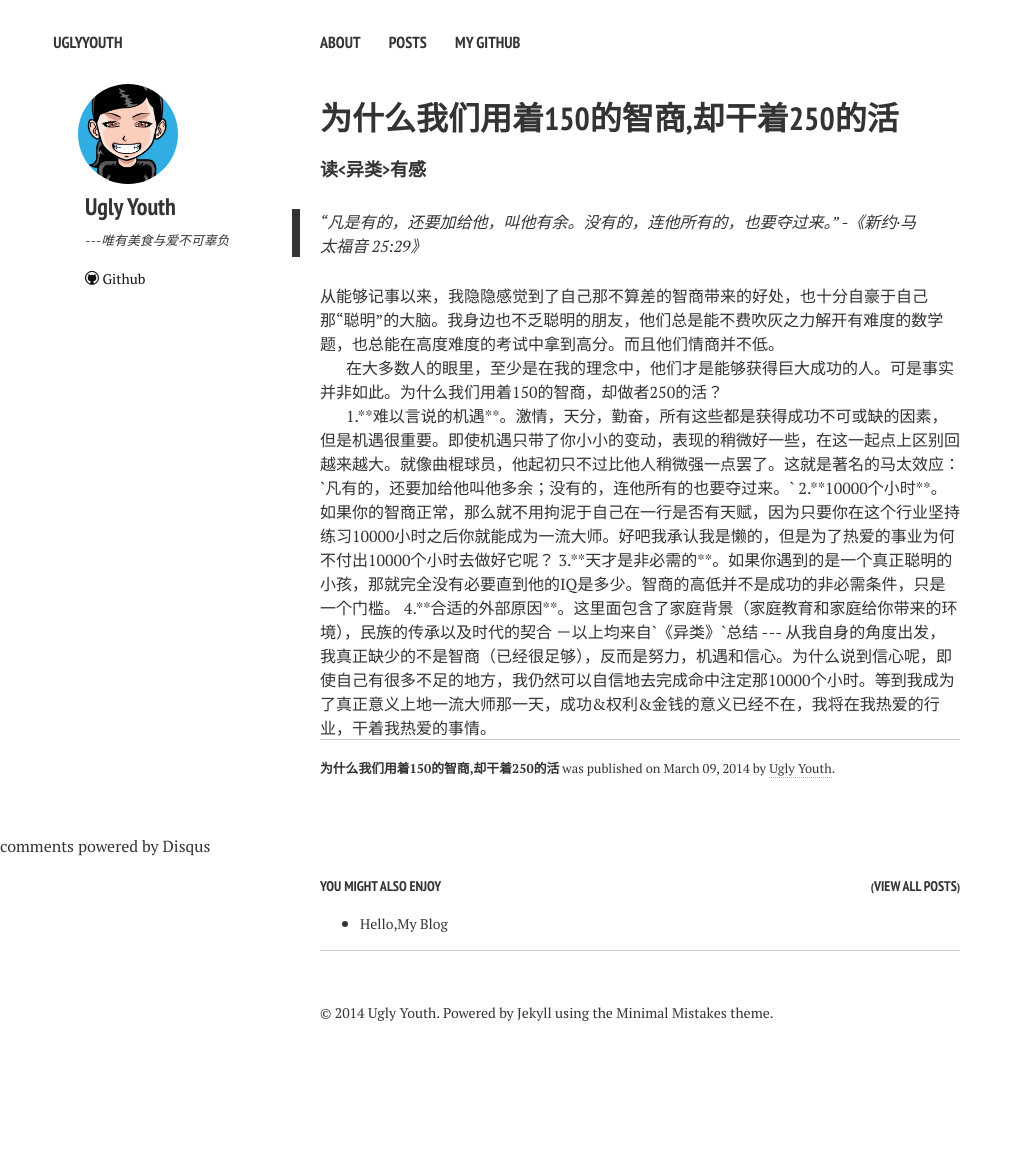
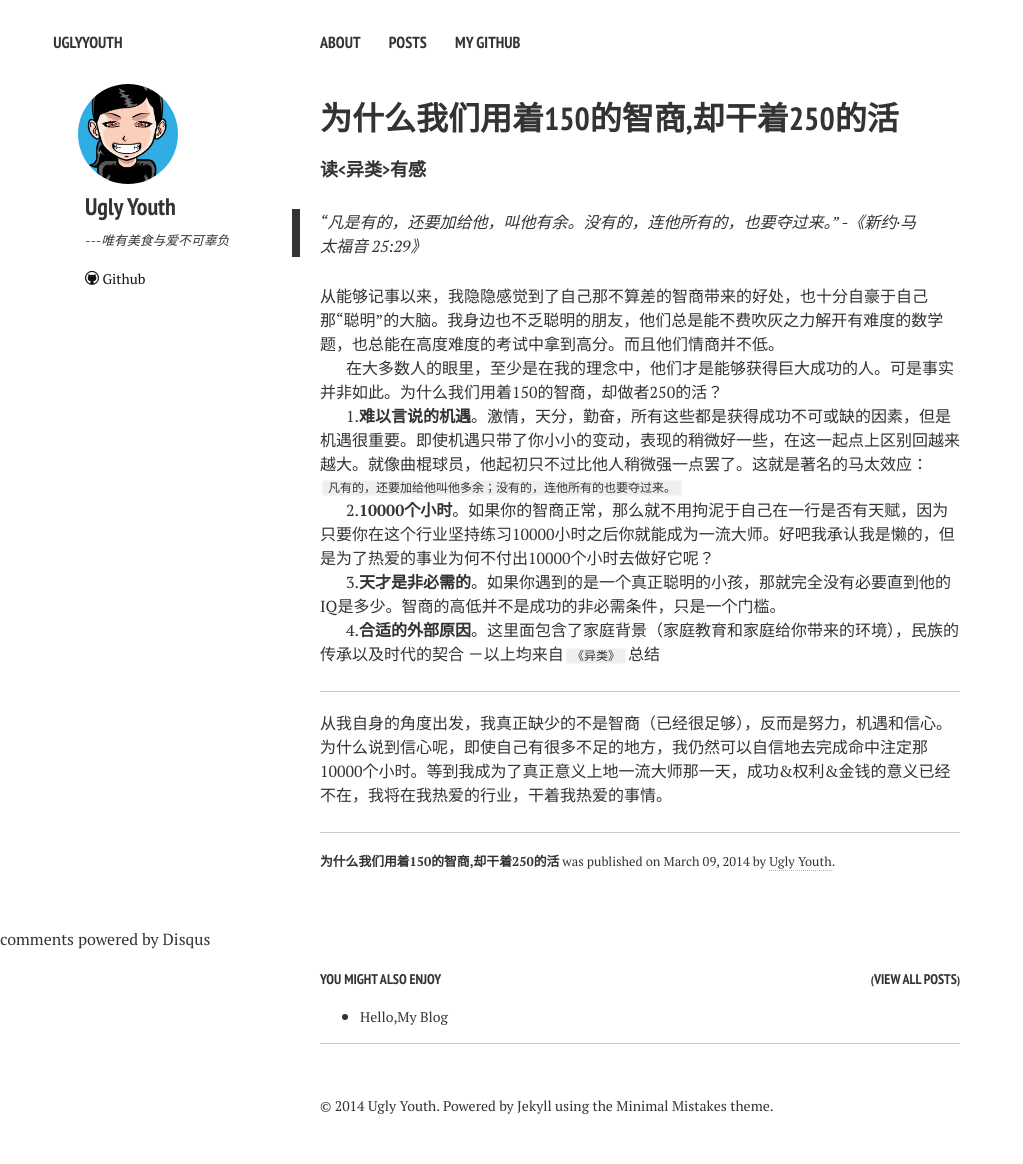
Before and after one commit to uglyyouth/uglyyouth.github.io, a Jekyll site: the page built from _posts/2014-03-08-outliers.md, in a window 1280 px wide. Shown: the whole page, without its empty margins (0-1023 px from the left). Built offline with Jekyll 4.4.1, drawn with Linux system fonts in a browser that asks for light colours; nearby versions of some CDN libraries; comment, search, counter and statistics services are not loaded; before the commit the page ends 1071 px from its top, so only the background shows below that.

Commit message:
update3.9

```diff
--- a/_layouts/post.html
+++ b/_layouts/post.html
@@ -41,7 +41,10 @@
   {% if page.comments %}
 
 
-    <div id="disqus_thread"></div>
+    <div id="disqus_thread">
+       <div class="article-wrap">
+           </div><!-- /.article-wrap -->
+    </div>
     <script type="text/javascript">
         /* * * CONFIGURATION VARIABLES: EDIT BEFORE PASTING INTO YOUR WEBPAGE * * */
         var disqus_shortname = 'uglyyouth'; // required: replace example with your forum shortname
--- a/_posts/2014-03-08-outliers.md
+++ b/_posts/2014-03-08-outliers.md
@@ -14,9 +14,9 @@ categories:
 >“凡是有的，还要加给他，叫他有余。没有的，连他所有的，也要夺过来。” -《新约·马太福音 25:29》
 
 从能够记事以来，我隐隐感觉到了自己那不算差的智商带来的好处，也十分自豪于自己那“聪明”的大脑。我身边也不乏聪明的朋友，他们总是能不费吹灰之力解开有难度的数学题，也总能在高度难度的考试中拿到高分。而且他们情商并不低。
-<p>
+
 在大多数人的眼里，至少是在我的理念中，他们才是能够获得巨大成功的人。可是事实并非如此。为什么我们用着150的智商，却做者250的活？
-<p>
+
 
 1.**难以言说的机遇**。激情，天分，勤奋，所有这些都是获得成功不可或缺的因素，但是机遇很重要。即使机遇只带了你小小的变动，表现的稍微好一些，在这一起点上区别回越来越大。就像曲棍球员，他起初只不过比他人稍微强一点罢了。这就是著名的马太效应：`凡有的，还要加给他叫他多余；没有的，连他所有的也要夺过来。`
 
```
